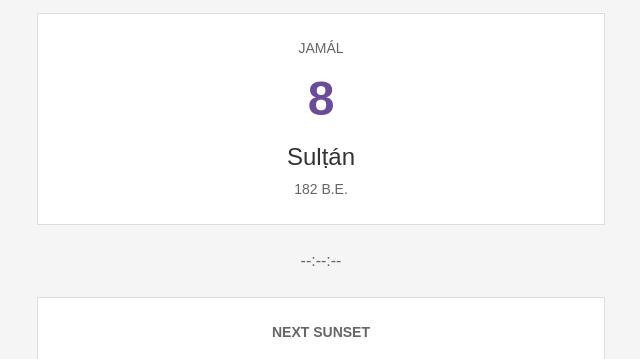
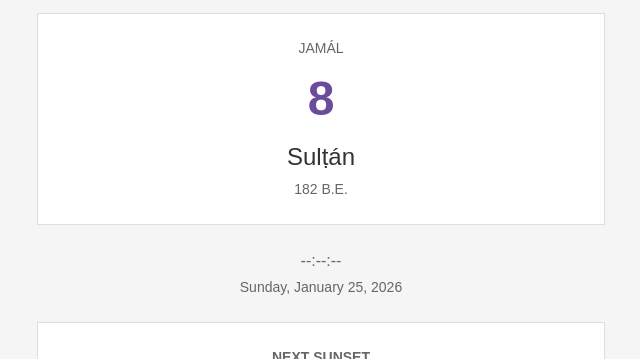
Before and after one commit to lkkchung/BadiCalendar, a website with bundled scripts: page index.html in a window 1280 px wide. Shown: the part 87-446 px from the top of the page, without its empty margins (319-959 px from the left). Built offline with nearby package versions, Linux system fonts and the light colour scheme; no server answers.

Commit message:
Add Gregorian date display with locale-aware formatting
Display current date (weekday, day, month, year) below the time,
using toLocaleDateString for automatic locale adaptation.

Co-Authored-By: Claude Opus 4.5 <noreply@anthropic.com>

```diff
--- a/css/styles.css
+++ b/css/styles.css
@@ -102,6 +102,12 @@ body {
 .current-time {
     font-size: var(--font-size-body);
     color: var(--color-text-muted);
+}
+
+.gregorian-date {
+    font-size: var(--font-size-small);
+    color: var(--color-text-muted);
+    margin-top: 0.25rem;
 }
 
 /* Countdown Section */
--- a/index.html
+++ b/index.html
@@ -29,6 +29,7 @@
                 <div class="time-display">
                     <span class="current-time" id="current-time">--:--:--</span>
                 </div>
+                <div class="gregorian-date" id="gregorian-date">--</div>
             </section>
 
             <!-- Sunset Countdown -->
```
